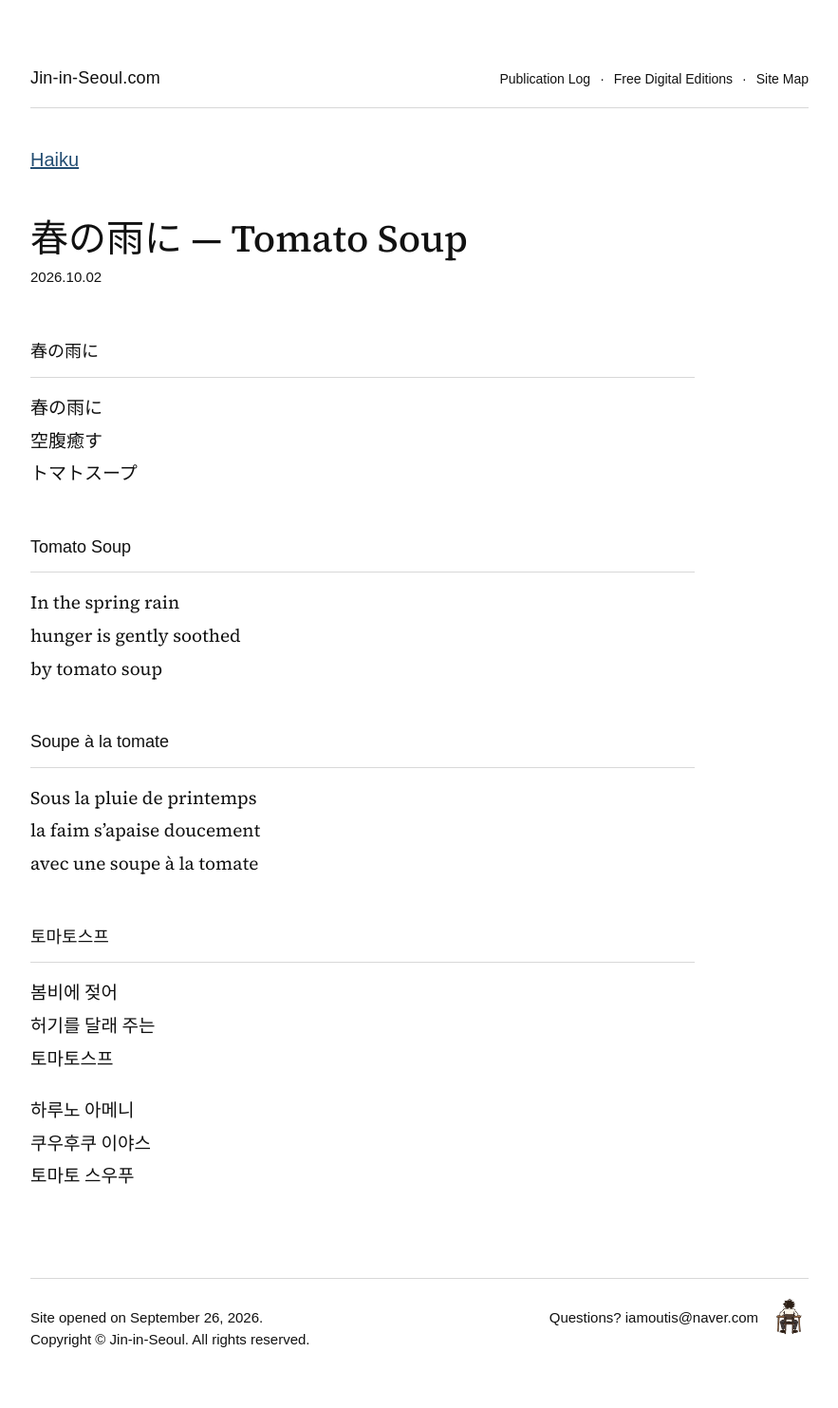
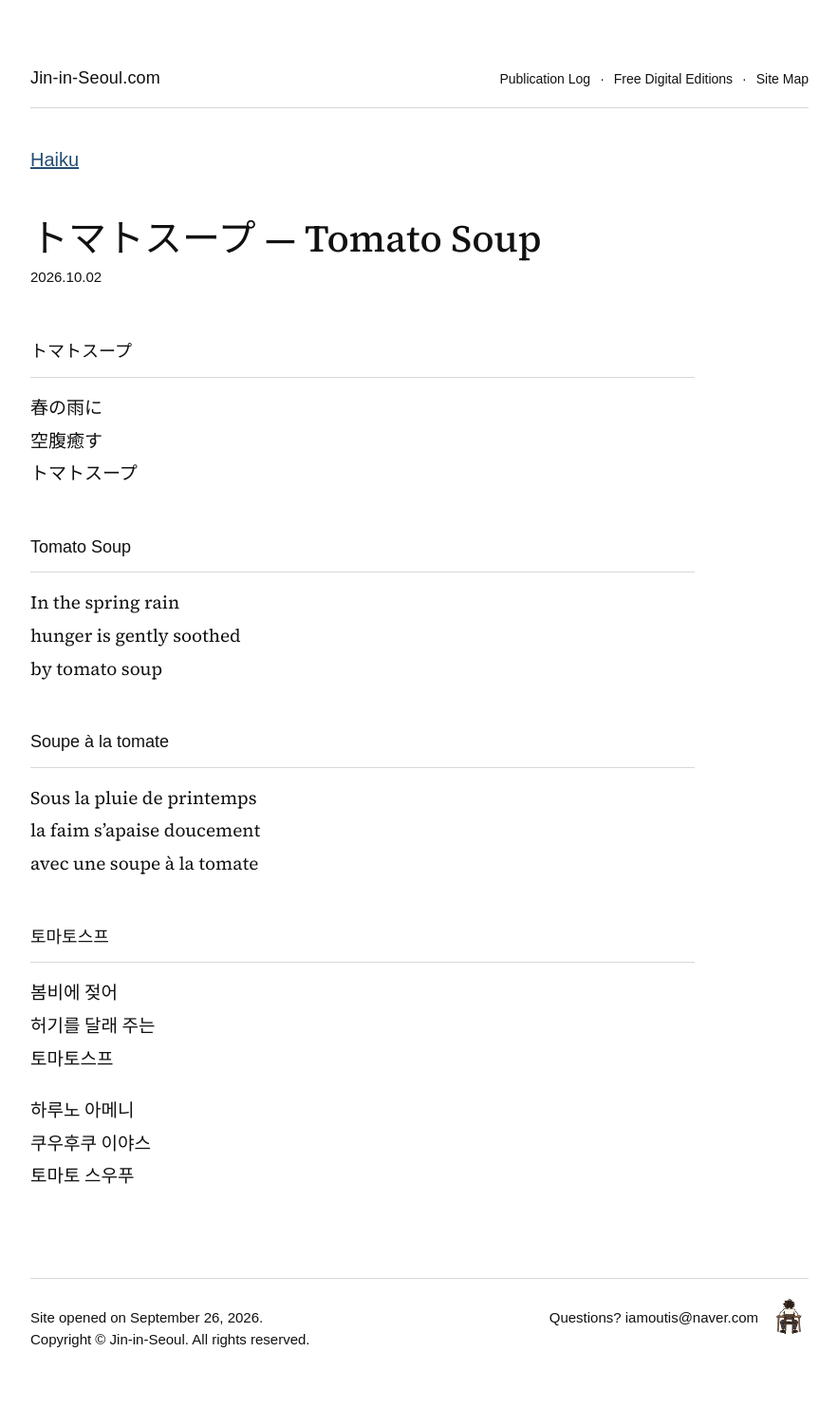
Before and after one commit to Jin-in-Seoul/Jin-in-Seoul, a Jekyll site: the page built from haiku/2026/10/02/001/index.html, in a window 1280 px wide. Shown: the whole page at 95% size, without its empty margins (198-1081 px from the left). Built offline with Jekyll 4.4.1, drawn with Linux system fonts in a browser that asks for light colours.

Commit message:
Rename Japanese haiku title to Tomato Soup

```diff
--- a/haiku/2026/10/02/001/index.html
+++ b/haiku/2026/10/02/001/index.html
@@ -14,7 +14,7 @@
   <meta charset="utf-8">
   <link rel="icon" href="/favicon.ico" sizes="any">
   <meta name="viewport" content="width=device-width, initial-scale=1">
-  <title>春の雨に — Tomato Soup - Haiku - Jin-in-Seoul</title>
+  <title>トマトスープ — Tomato Soup - Haiku - Jin-in-Seoul</title>
   <link rel="stylesheet" href="/assets/style.css?v=087">
 </head>
 <body>
@@ -26,11 +26,11 @@
     </nav>
 
     <article class="haiku-post">
-      <h1>春の雨に — Tomato Soup</h1>
+      <h1>トマトスープ — Tomato Soup</h1>
       <p class="haiku-date">2026.10.02</p>
       <div class="prose haiku-prose">
 <section lang="ja">
-  <h2>春の雨に</h2>
+  <h2>トマトスープ</h2>
   <p>春の雨に<br>空腹癒す<br>トマトスープ</p>
 </section>
 
```
